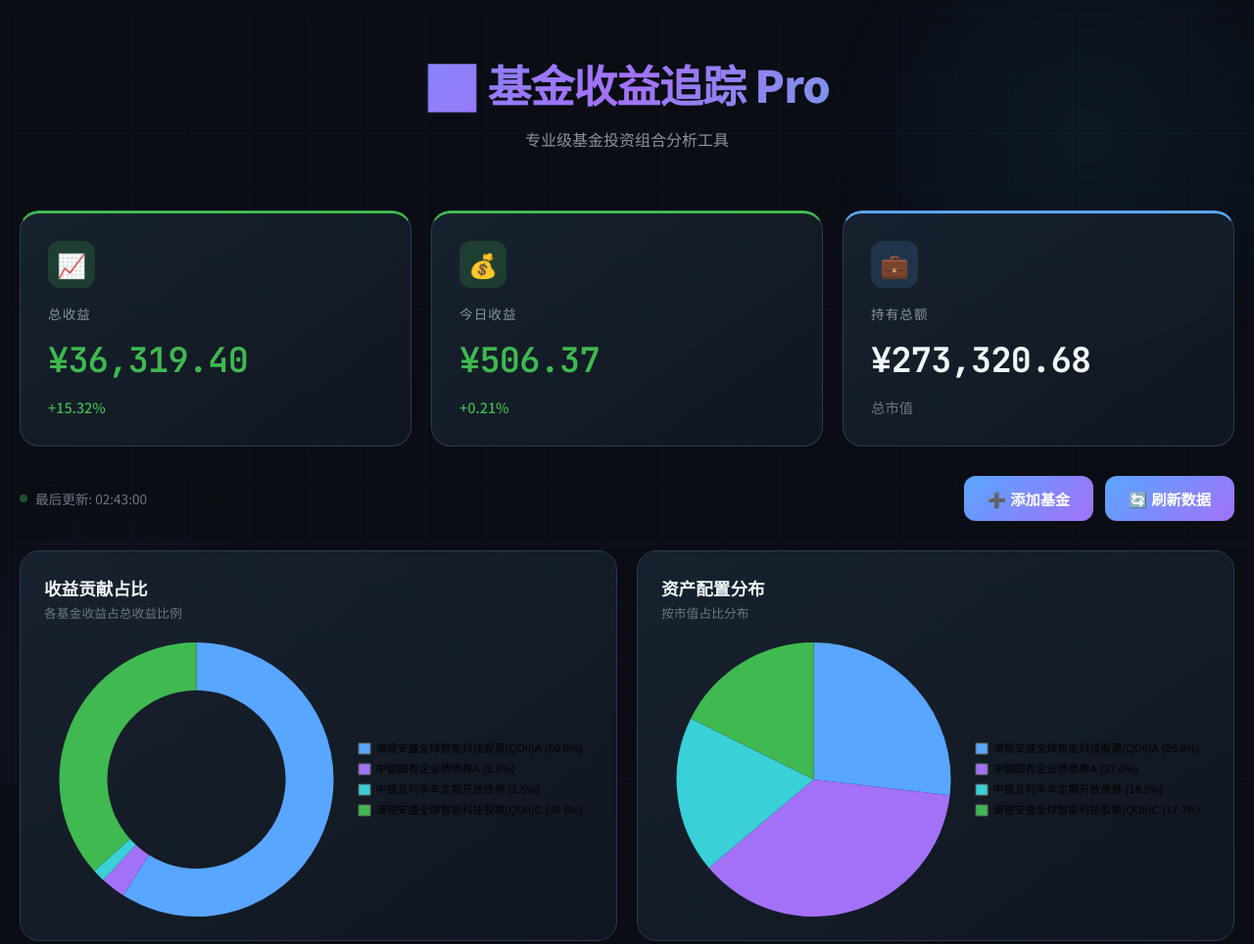
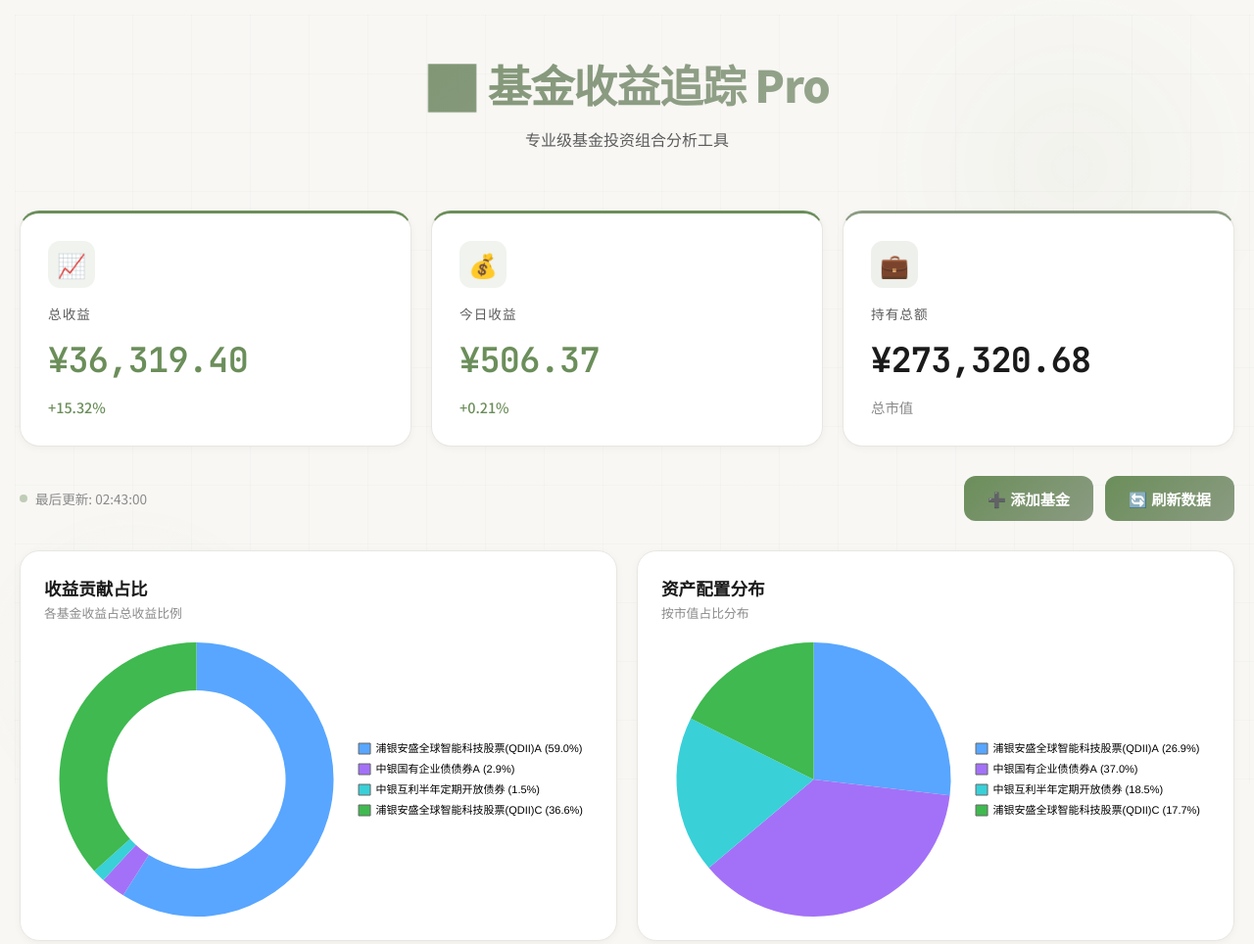
Before and after one commit to meganchoo/fund-tracker, a plain HTML site: page index.html in a window 1280 px wide. Shown: the top 964 px of the page at 98% size. Drawn offline with nearby package versions, Linux system fonts and the light colour scheme.

Commit message:
Update to light minimalist color scheme

```diff
--- a/index.html
+++ b/index.html
@@ -10,26 +10,27 @@
     <script src="https://cdn.jsdelivr.net/npm/chart.js"></script>
     <style>
         :root {
-            --bg-primary: #0a0e14;
-            --bg-secondary: #111820;
-            --bg-card: #1a2332;
-            --bg-card-hover: #222d3f;
-            --border-color: #2d3a4f;
-            --border-glow: rgba(88, 166, 255, 0.15);
-            --text-primary: #f0f6fc;
-            --text-secondary: #8b949e;
-            --text-muted: #6e7681;
-            --accent-green: #3fb950;
-            --accent-green-glow: rgba(63, 185, 80, 0.2);
-            --accent-red: #f85149;
-            --accent-red-glow: rgba(248, 81, 73, 0.2);
-            --accent-blue: #58a6ff;
-            --accent-purple: #a371f7;
-            --accent-orange: #d29922;
-            --accent-cyan: #39d0d8;
-            --gradient-profit: linear-gradient(135deg, #3fb950 0%, #2ea043 100%);
-            --gradient-loss: linear-gradient(135deg, #f85149 0%, #da3633 100%);
-            --gradient-card: linear-gradient(145deg, rgba(26, 35, 50, 0.9) 0%, rgba(17, 24, 32, 0.95) 100%);
+            /* 浅色极简配色 - 参考 Aivione 风格 */
+            --bg-primary: #F8F7F4;
+            --bg-secondary: #FFFFFF;
+            --bg-card: #FFFFFF;
+            --bg-card-hover: #FAFAF8;
+            --border-color: #E8E6E1;
+            --border-glow: rgba(139, 155, 130, 0.15);
+            --text-primary: #1A1A1A;
+            --text-secondary: #5C5C5C;
+            --text-muted: #8A8A8A;
+            --accent-green: #6B8E5A;
+            --accent-green-light: rgba(107, 142, 90, 0.1);
+            --accent-red: #C75B5B;
+            --accent-red-light: rgba(199, 91, 91, 0.1);
+            --accent-sage: #8B9B82;
+            --accent-sage-light: rgba(139, 155, 130, 0.15);
+            --accent-cream: #F5F3EE;
+            --accent-dark: #2D3436;
+            --shadow-soft: 0 2px 8px rgba(0, 0, 0, 0.04);
+            --shadow-medium: 0 4px 20px rgba(0, 0, 0, 0.06);
+            --shadow-strong: 0 8px 30px rgba(0, 0, 0, 0.08);
         }
 
         * { margin: 0; padding: 0; box-sizing: border-box; }
@@ -62,8 +63,8 @@
             width: 100%;
             height: 100%;
             background-image:
-                linear-gradient(rgba(88, 166, 255, 0.03) 1px, transparent 1px),
-                linear-gradient(90deg, rgba(88, 166, 255, 0.03) 1px, transparent 1px);
+                linear-gradient(rgba(139, 155, 130, 0.04) 1px, transparent 1px),
+                linear-gradient(90deg, rgba(139, 155, 130, 0.04) 1px, transparent 1px);
             background-size: 60px 60px;
             animation: gridMove 20s linear infinite;
         }
@@ -75,27 +76,27 @@
 
         .bg-glow-1 {
             position: absolute;
-            top: -20%;
-            right: -10%;
-            width: 600px;
-            height: 600px;
-            background: radial-gradient(circle, rgba(88, 166, 255, 0.08) 0%, transparent 60%);
+            top: -10%;
+            right: -5%;
+            width: 500px;
+            height: 500px;
+            background: radial-gradient(circle, rgba(107, 142, 90, 0.06) 0%, transparent 60%);
             animation: pulse 8s ease-in-out infinite;
         }
 
         .bg-glow-2 {
             position: absolute;
-            bottom: -20%;
-            left: -10%;
-            width: 500px;
-            height: 500px;
-            background: radial-gradient(circle, rgba(163, 113, 247, 0.06) 0%, transparent 60%);
+            bottom: -10%;
+            left: -5%;
+            width: 400px;
+            height: 400px;
+            background: radial-gradient(circle, rgba(139, 155, 130, 0.05) 0%, transparent 60%);
             animation: pulse 10s ease-in-out infinite reverse;
         }
 
         @keyframes pulse {
-            0%, 100% { opacity: 0.5; transform: scale(1); }
-            50% { opacity: 1; transform: scale(1.1); }
+            0%, 100% { opacity: 0.4; transform: scale(1); }
+            50% { opacity: 0.7; transform: scale(1.05); }
         }
 
         /* Container */
@@ -117,7 +118,7 @@
         .header h1 {
             font-size: 2.8rem;
             font-weight: 900;
-            background: linear-gradient(135deg, var(--accent-blue), var(--accent-purple), var(--accent-cyan));
+            background: linear-gradient(135deg, #6B8E5A, #8B9B82, #A8B89E);
             -webkit-background-clip: text;
             -webkit-text-fill-color: transparent;
             background-clip: text;
@@ -144,14 +145,14 @@
         }
 
         .summary-card {
-            background: var(--gradient-card);
+            background: var(--bg-card);
             border: 1px solid var(--border-color);
             border-radius: 20px;
             padding: 28px;
             position: relative;
             overflow: hidden;
             transition: all 0.4s cubic-bezier(0.4, 0, 0.2, 1);
-            backdrop-filter: blur(10px);
+            box-shadow: var(--shadow-soft);
         }
 
         .summary-card::before {
@@ -161,7 +162,7 @@
             left: 0;
             right: 0;
             height: 3px;
-            background: linear-gradient(90deg, var(--accent-blue), var(--accent-purple));
+            background: linear-gradient(90deg, var(--accent-sage), var(--accent-green));
             opacity: 0;
             transition: opacity 0.3s ease;
         }
@@ -169,14 +170,14 @@
         .summary-card:hover {
             transform: translateY(-4px);
             border-color: var(--border-glow);
-            box-shadow: 0 20px 40px rgba(0, 0, 0, 0.4), 0 0 30px var(--border-glow);
+            box-shadow: var(--shadow-medium);
         }
 
         .summary-card:hover::before { opacity: 1; }
 
         .summary-card.profit { border-top: 3px solid var(--accent-green); }
         .summary-card.loss { border-top: 3px solid var(--accent-red); }
-        .summary-card.total { border-top: 3px solid var(--accent-blue); }
+        .summary-card.total { border-top: 3px solid var(--accent-sage); }
 
         .summary-icon {
             width: 48px;
@@ -189,9 +190,9 @@
             margin-bottom: 16px;
         }
 
-        .summary-card.profit .summary-icon { background: var(--accent-green-glow); }
-        .summary-card.loss .summary-icon { background: var(--accent-red-glow); }
-        .summary-card.total .summary-icon { background: rgba(88, 166, 255, 0.15); }
+        .summary-card.profit .summary-icon { background: var(--accent-green-light); }
+        .summary-card.loss .summary-icon { background: var(--accent-red-light); }
+        .summary-card.total .summary-icon { background: var(--accent-sage-light); }
 
         .summary-label {
             font-size: 0.85rem;
@@ -238,11 +239,11 @@
         }
 
         .chart-card {
-            background: var(--gradient-card);
+            background: var(--bg-card);
             border: 1px solid var(--border-color);
             border-radius: 20px;
             padding: 24px;
-            backdrop-filter: blur(10px);
+            box-shadow: var(--shadow-soft);
         }
 
         .chart-header {
@@ -270,12 +271,12 @@
 
         /* Section 3: Fund Table */
         .table-section {
-            background: var(--gradient-card);
+            background: var(--bg-card);
             border: 1px solid var(--border-color);
             border-radius: 20px;
             padding: 24px;
             margin-bottom: 30px;
-            backdrop-filter: blur(10px);
+            box-shadow: var(--shadow-soft);
         }
 
         .section-header {
@@ -313,12 +314,12 @@
 
         td {
             padding: 16px;
-            border-bottom: 1px solid rgba(45, 58, 79, 0.5);
+            border-bottom: 1px solid var(--border-color);
             font-size: 0.95rem;
         }
 
         tr:hover td {
-            background: rgba(88, 166, 255, 0.05);
+            background: var(--bg-card-hover);
         }
 
         .fund-name-cell {
@@ -354,11 +355,11 @@
         }
 
         .category-card {
-            background: var(--gradient-card);
+            background: var(--bg-card);
             border: 1px solid var(--border-color);
             border-radius: 20px;
             padding: 24px;
-            backdrop-filter: blur(10px);
+            box-shadow: var(--shadow-soft);
         }
 
         .category-card.conservative {
@@ -366,7 +367,7 @@
         }
 
         .category-card.aggressive {
-            border-left: 4px solid var(--accent-purple);
+            border-left: 4px solid var(--accent-sage);
         }
 
         .category-header {
@@ -387,11 +388,11 @@
         }
 
         .category-card.conservative .category-icon {
-            background: var(--accent-green-glow);
+            background: var(--accent-green-light);
         }
 
         .category-card.aggressive .category-icon {
-            background: rgba(163, 113, 247, 0.2);
+            background: var(--accent-sage-light);
         }
 
         .category-title {
@@ -411,7 +412,7 @@
         }
 
         .stat-item {
-            background: var(--bg-secondary);
+            background: var(--bg-primary);
             border-radius: 12px;
             padding: 16px;
         }
@@ -473,13 +474,13 @@
         }
 
         .btn-primary {
-            background: linear-gradient(135deg, var(--accent-blue), var(--accent-purple));
+            background: linear-gradient(135deg, var(--accent-green), var(--accent-sage));
             color: white;
         }
 
         .btn-primary:hover {
             transform: translateY(-2px);
-            box-shadow: 0 8px 25px rgba(88, 166, 255, 0.3);
+            box-shadow: 0 8px 25px rgba(107, 142, 90, 0.25);
         }
 
         /* Modal */
@@ -489,7 +490,7 @@
             left: 0;
             right: 0;
             bottom: 0;
-            background: rgba(10, 14, 20, 0.9);
+            background: rgba(26, 26, 26, 0.5);
             display: none;
             align-items: center;
             justify-content: center;
@@ -556,8 +557,8 @@
 
         .form-input:focus {
             outline: none;
-            border-color: var(--accent-blue);
-            box-shadow: 0 0 0 3px rgba(88, 166, 255, 0.15);
+            border-color: var(--accent-sage);
+            box-shadow: 0 0 0 3px rgba(139, 155, 130, 0.15);
         }
 
         .form-select {
@@ -577,7 +578,7 @@
             width: 20px;
             height: 20px;
             border: 2px solid var(--border-color);
-            border-top-color: var(--accent-blue);
+            border-top-color: var(--accent-green);
             border-radius: 50%;
             animation: spin 1s linear infinite;
         }
@@ -606,7 +607,7 @@
             align-items: center;
             gap: 12px;
             animation: slideIn 0.3s ease-out;
-            box-shadow: 0 10px 40px rgba(0, 0, 0, 0.4);
+            box-shadow: var(--shadow-strong);
         }
 
         @keyframes slideIn {
```
